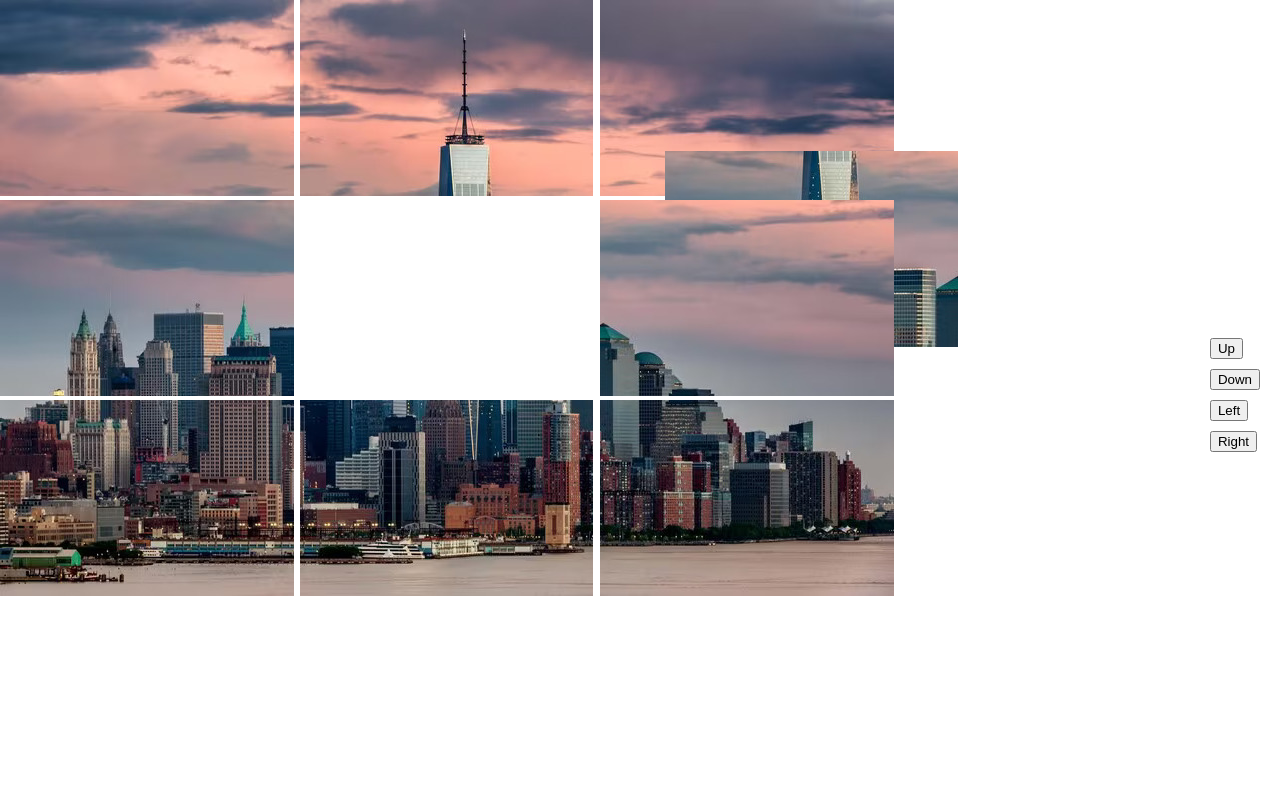
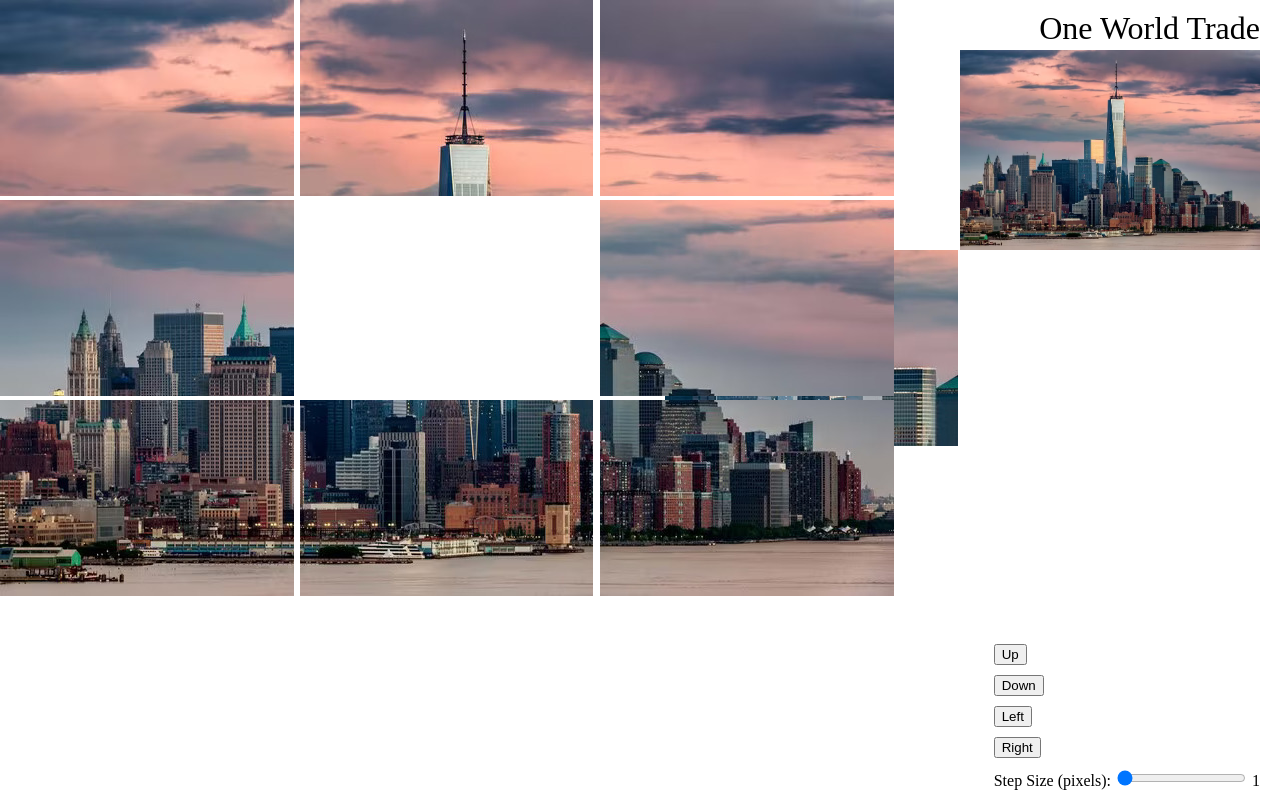
Before and after one commit to Fugate-A/jQuery-Puzzle-PL, a website: page puzzle1.html in a window 1280 px wide. Both pictures are taken after a click on the button "Up". Drawn offline with nearby package versions, Linux system fonts and the light colour scheme.

Commit message:
puzzle 1 working

```diff
--- a/puzzle1.html
+++ b/puzzle1.html
@@ -4,42 +4,64 @@
     <meta charset="UTF-8">
     <meta name="viewport" content="width=device-width, initial-scale=1.0">
     <title>Puzzle 1</title>
-    <!-- Link jQuery library -->
+
     <script src="https://ajax.googleapis.com/ajax/libs/jquery/3.5.1/jquery.min.js"></script>
-    <!-- Add any additional styling if needed -->
+
     <style>
-        /* Add your CSS styling for puzzle pieces here */
         body {
             margin: 0;
             padding: 0;
-            font-family: Arial, sans-serif;
+            font-family: "Times New Roman", Times, serif;
         }
         .puzzle-container {
             position: relative;
-            width: 1200px; /* Adjust the width and height according to your combined image size */
-            height: 800px;
+            width: 100%;
+            height: 600px;
             overflow: hidden;
         }
         .puzzle-piece {
             position: absolute;
-            width: 150px; /* Set width of each puzzle piece */
-            height: 100px; /* Set height of each puzzle piece */
+            width: 150px;
+            height: 100px;
         }
         #buttons-container {
             position: absolute;
-            top: 50%;
+            bottom: 10px;
             right: 20px;
-            transform: translateY(-50%);
         }
         button {
             display: block;
             margin-bottom: 10px;
         }
+        #full-image-container {
+            position: absolute;
+            top: 50px;
+            right: 20px;
+            width: 300px;
+            height: 200px;
+        }
+        #full-image {
+            width: 100%;
+            height: 100%;
+            object-fit: cover;
+        }
+        #title {
+            position: absolute;
+            top: 10px;
+            right: 20px;
+            text-align: center;
+            font-size: 32px;
+        }
     </style>
 </head>
 <body>
+    <div id="title">One World Trade</div>
+
+    <div id="full-image-container">
+        <img id="full-image" src="Images/Skyline/OneWorldTradeSkylineImageFull.jpg" alt="Full Image">
+    </div>
+
     <div class="puzzle-container">
-        <!-- Puzzle pieces -->
         <div id="piece1" class="puzzle-piece"><img src="Images/Skyline/image_part_001.jpg" alt="Piece 1"></div>
         <div id="piece2" class="puzzle-piece"><img src="Images/Skyline/image_part_002.jpg" alt="Piece 2"></div>
         <div id="piece3" class="puzzle-piece"><img src="Images/Skyline/image_part_003.jpg" alt="Piece 3"></div>
@@ -51,15 +73,86 @@
         <div id="piece9" class="puzzle-piece"><img src="Images/Skyline/image_part_009.jpg" alt="Piece 9"></div>
     </div>
 
-    <!-- Movement buttons -->
     <div id="buttons-container">
         <button id="upButton">Up</button>
         <button id="downButton">Down</button>
         <button id="leftButton">Left</button>
         <button id="rightButton">Right</button>
+        <label for="stepSlider">Step Size (pixels):</label>
+        <input type="range" id="stepSlider" min="1" max="100" value="1">
+        <span id="stepValue">1</span>
     </div>
 
-    <!-- Include the JavaScript file -->
-    <script src="puzzle1.js"></script>
+    <script>
+        $(document).ready(function() {
+            var finalPositions = {
+                piece1: { top: 0, left: 0 },
+                piece2: { top: 0, left: 300 },
+                piece3: { top: 0, left: 600 },
+                piece4: { top: 200, left: 0 },
+                piece5: { top: Math.random() * 600, left: Math.random() * 900 },
+                piece6: { top: 200, left: 600 },
+                piece7: { top: 400, left: 0 },
+                piece8: { top: 400, left: 300 },
+                piece9: { top: 400, left: 600 }
+            };
+
+            function animatePiece(pieceId, finalPosition) {
+                $('#' + pieceId).animate(finalPosition, 2000);
+            }
+
+            function movePiece(pieceId, direction, step) {
+                var newPosition = { top: '+=0', left: '+=0' };
+
+                switch (direction) {
+                    case 'up':
+                        newPosition.top = `-=${step}`;
+                        break;
+                    case 'down':
+                        newPosition.top = `+=${step}`;
+                        break;
+                    case 'left':
+                        newPosition.left = `-=${step}`;
+                        break;
+                    case 'right':
+                        newPosition.left = `+=${step}`;
+                        break;
+                    default:
+                        return;
+                }
+
+                $('#' + pieceId).animate(newPosition, 500);
+            }
+
+            $('#upButton').click(function() {
+                var step = $('#stepSlider').val();
+                movePiece('piece5', 'up', step);
+            });
+
+            $('#downButton').click(function() {
+                var step = $('#stepSlider').val();
+                movePiece('piece5', 'down', step);
+            });
+
+            $('#leftButton').click(function() {
+                var step = $('#stepSlider').val();
+                movePiece('piece5', 'left', step);
+            });
+
+            $('#rightButton').click(function() {
+                var step = $('#stepSlider').val();
+                movePiece('piece5', 'right', step);
+            });
+
+            $('#stepSlider').on('input', function() {
+                $('#stepValue').text($(this).val());
+            });
+
+            $('.puzzle-piece').each(function() {
+                var pieceId = $(this).attr('id');
+                animatePiece(pieceId, finalPositions[pieceId]);
+            });
+        });
+    </script>
 </body>
 </html>
--- a/puzzle1.js
+++ b/puzzle1.js
@@ -1,38 +1,35 @@
 $(document).ready(function() {
-    // Define the final positions for each puzzle piece
     var finalPositions = {
         piece1: { top: 0, left: 0 },
         piece2: { top: 0, left: 300 },
         piece3: { top: 0, left: 600 },
         piece4: { top: 200, left: 0 },
-        piece5: { top: Math.random() * 600, left: Math.random() * 900 }, // Random initial position for piece 5
+        piece5: { top: Math.random() * 600, left: Math.random() * 900 },
         piece6: { top: 200, left: 600 },
         piece7: { top: 400, left: 0 },
         piece8: { top: 400, left: 300 },
         piece9: { top: 400, left: 600 }
     };
 
-    // Function to animate a puzzle piece to its final position
     function animatePiece(pieceId, finalPosition) {
-        $('#' + pieceId).animate(finalPosition, 2000); // Adjust the duration as needed
+        $('#' + pieceId).animate(finalPosition, 2000);
     }
 
-    // Function to move a puzzle piece based on the direction
-    function movePiece(pieceId, direction) {
+    function movePiece(pieceId, direction, step) {
         var newPosition = { top: '+=0', left: '+=0' };
 
         switch (direction) {
             case 'up':
-                newPosition.top = '-=100';
+                newPosition.top = `-=${step}`;
                 break;
             case 'down':
-                newPosition.top = '+=100';
+                newPosition.top = `+=${step}`;
                 break;
             case 'left':
-                newPosition.left = '-=100';
+                newPosition.left = `-=${step}`;
                 break;
             case 'right':
-                newPosition.left = '+=100';
+                newPosition.left = `+=${step}`;
                 break;
             default:
                 return;
@@ -41,24 +38,30 @@ $(document).ready(function() {
         $('#' + pieceId).animate(newPosition, 500);
     }
 
-    // Bind click event handlers to the movement buttons
     $('#upButton').click(function() {
-        movePiece('piece5', 'up');
+        var step = $('#stepSlider').val();
+        movePiece('piece5', 'up', step);
     });
 
     $('#downButton').click(function() {
-        movePiece('piece5', 'down');
+        var step = $('#stepSlider').val();
+        movePiece('piece5', 'down', step);
     });
 
     $('#leftButton').click(function() {
-        movePiece('piece5', 'left');
+        var step = $('#stepSlider').val();
+        movePiece('piece5', 'left', step);
     });
 
     $('#rightButton').click(function() {
-        movePiece('piece5', 'right');
+        var step = $('#stepSlider').val();
+        movePiece('piece5', 'right', step);
     });
 
-    // Animate puzzle pieces to their final positions
+    $('#stepSlider').on('input', function() {
+        $('#stepValue').text($(this).val());
+    });
+
     $('.puzzle-piece').each(function() {
         var pieceId = $(this).attr('id');
         animatePiece(pieceId, finalPositions[pieceId]);
```
Also changed, not shown: Images/Skyline/OneWorldTradeSkylineImageFull.jpg (added).
